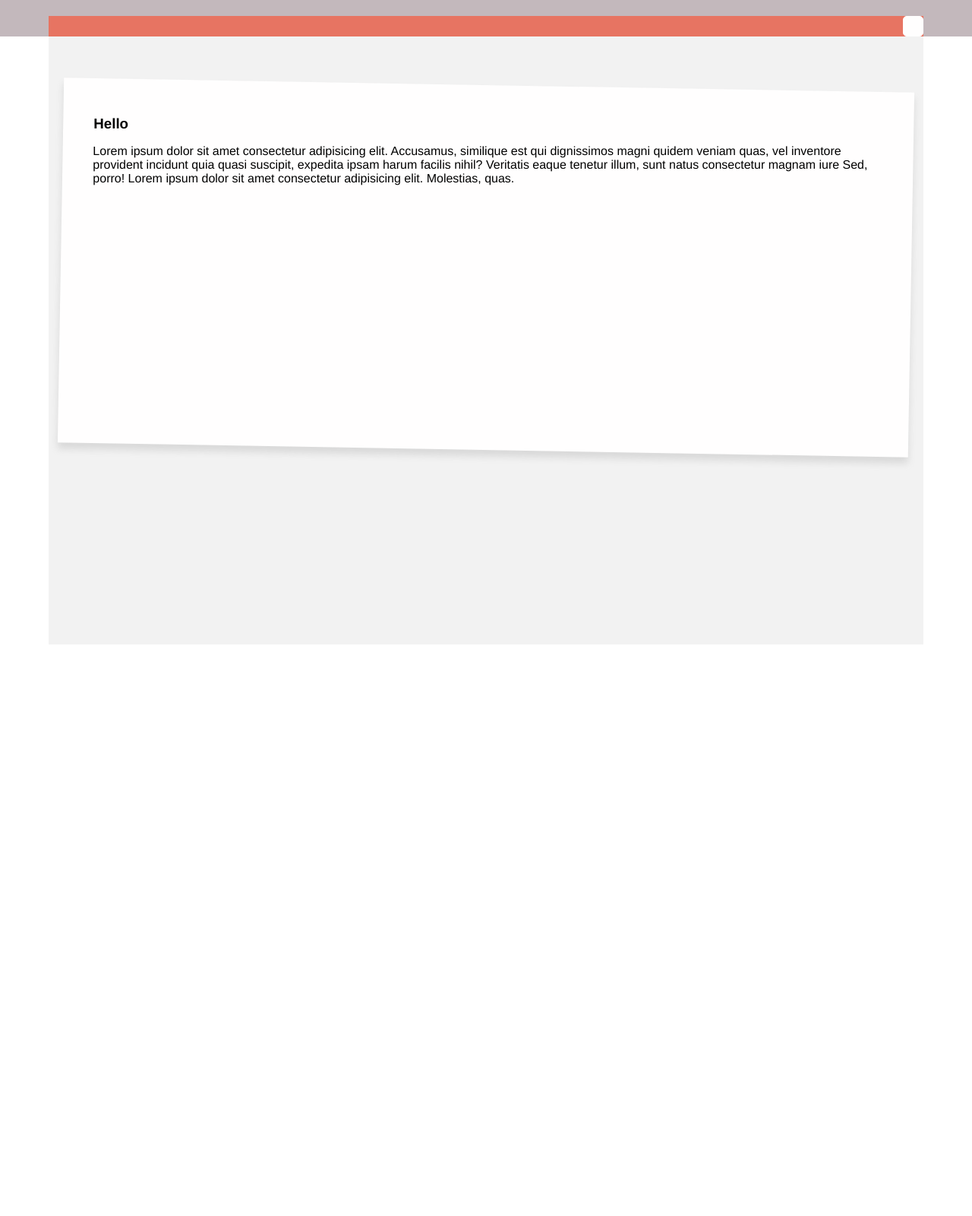
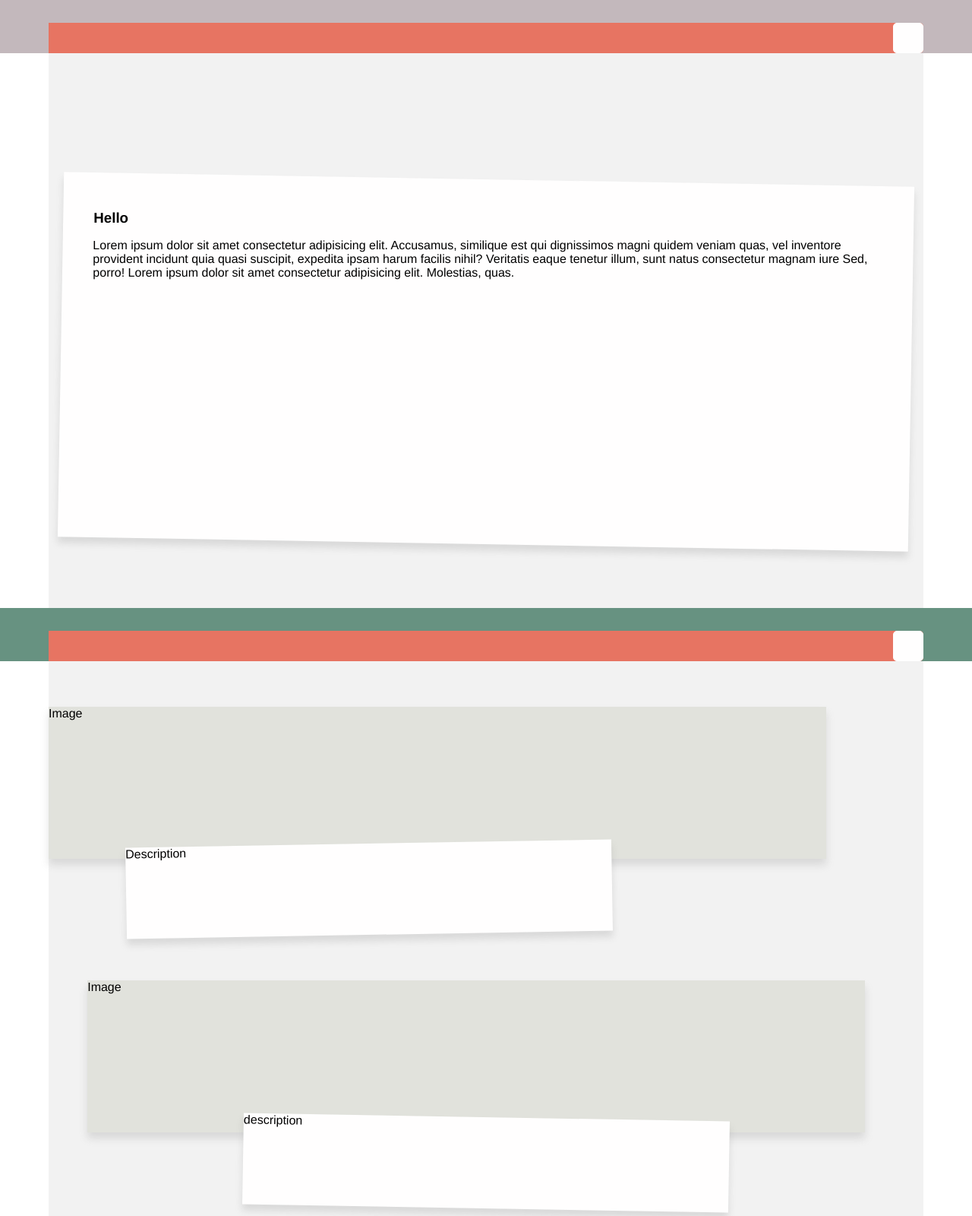
Before and after one commit to tstarr93/portfolio, a plain HTML site: page index.html in a window 1280 px wide. Shown: the whole page at 76% size. Before the commit the page ends 848 px from the top, so only its background shows below. Drawn offline with Linux system fonts and the light colour scheme.

Commit message:
Added all the HTML for the projects page, then styled it, creating two grids and aligning each item within them.

```diff
--- a/abstracts/_placeholders.scss
+++ b/abstracts/_placeholders.scss
@@ -12,13 +12,51 @@
             display: flex;
             justify-content: flex-end;
             width: 90%;
+            border-radius: 0 5px 5px 0;
 
             button {
                 background-color: $color-white;
-                width: 2em;
-                height: 2em;
+                width: 40px;
+                height: 40px;
                 border: 1px solid $color-white;
                 border-radius: 5px;
             }
         }
     }
+
+%box-shadow {
+    box-shadow: 0px 8px 10px #8888883d;
+}
+
+%header {
+    height: 3rem;
+    display: flex;
+    justify-content: center;
+    align-items: flex-end;
+}
+
+%background {
+    background-color: $color-neutral;
+    height: calc(100vh - 70px);
+    width: 90%;
+}
+
+%grid-container {
+    display: grid;
+    grid-template-columns: 12;
+    grid-template-rows: 6;
+}
+
+%img-box {
+    width: 80vw;
+    height: 25vh;
+    background-color: #E1E2DC;
+    max-width: 100%;
+}
+
+%description-box {
+    width: 50vw;
+    height: 15vh;
+    transform: rotate(-1deg);
+    background-color: $color-white;
+}
--- a/index.html
+++ b/index.html
@@ -9,20 +9,51 @@
 </head>
 <body>
 
+<!-- Landing Page -->
+
     <header>
         <nav>
             <button></button>
         </nav>
     </header>
 
-    <div class="section-container">
+    <main class="landing-main section-container">
         <section class="landing">
             <article class="landing__article">
                 <h1>Hello</h1>
                 <p>Lorem ipsum dolor sit amet consectetur adipisicing elit. Accusamus, similique est qui dignissimos magni quidem veniam quas, vel inventore provident incidunt quia quasi suscipit, expedita ipsam harum facilis nihil? Veritatis eaque tenetur illum, sunt natus consectetur magnam iure Sed, porro! Lorem ipsum dolor sit amet consectetur adipisicing elit. Molestias, quas.</p>
             </article>
         </section>
-    </div>
+    </main>
+
+<!-- Projects Page -->
+
+    <header class="main-header">
+        <nav>
+            <button></button>
+        </nav>
+    </header>
+
+    <main class="projects-main section-container">
+        <section class="projects">
+
+            <article class="projects__article">
+                <section class="projects__article__img">Image
+                </section>
+
+                <section
+                class="projects__article__section section-1">Description</section>
+            </article>
+
+            <article class="projects__article">
+                <section class="projects__article__img">Image
+                </section>
+
+                <section class="projects__article__section section-2">description</section>
+            </article>
+
+        </section>
+    </main>
 
 </body>
 </html>
--- a/layout/_header.scss
+++ b/layout/_header.scss
@@ -1,6 +1,6 @@
 header {
     background-color: $color-grey-pink;
-    height: 3rem;
+    height: 70px;
     display: flex;
     justify-content: center;
     align-items: flex-end;
--- a/layout/_landing.scss
+++ b/layout/_landing.scss
@@ -3,13 +3,9 @@
     justify-content: center;
 }
 
-section {
-    background-color: $color-neutral;
-    height: 100vh;
-    width: 90%;
-    display: grid;
-    grid-template-columns: 12;
-    grid-template-rows: 6;
+.landing {
+    @extend %background;
+    @extend %grid-container;
 
     .landing__article {
         background-color: $color-white;
@@ -18,9 +14,9 @@ section {
         padding: 2rem;
         height: 60vh;
         transform: rotate(1deg);
-        box-shadow: 0px 8px 10px #8888883d;
+        @extend %box-shadow;
         grid-column: 4 / 8;
-        grid-row: 1 / 3;
+        grid-row: 4 / 6;
 
         h1,
         p {
--- /dev/null
+++ b/layout/_project.scss
@@ -0,0 +1,39 @@
+.main-header {
+    background-color: $color-green;
+}
+
+.projects {
+    display: flex;
+    flex-direction: column;
+}
+
+.projects {
+    @extend %background;
+
+
+
+    &__article {
+        display: grid;
+        grid-template-columns: repeat(12, 1fr);
+        grid-template-rows: repeat(6, 1fr);
+
+        &__img {
+            @extend %img-box;
+            @extend %box-shadow;
+            grid-column: 2 / 12;
+            grid-row: 2 / 6;
+        }
+
+        &__section {
+            @extend %description-box;
+            @extend %box-shadow;
+            grid-column: 3 / 8;
+            grid-row: 5 / 7;
+        }
+
+        .section-2 {
+            grid-column: 4 / 10;
+            transform: rotate(1deg);
+        }
+    }
+}
--- a/main.scss
+++ b/main.scss
@@ -7,3 +7,4 @@
 @import "./abstracts/placeholders";
 @import "./layout/landing";
 @import "./base/typography";
+@import "./layout/project";
```
Also changed, not shown: layout/_project.css (added), main.css.
